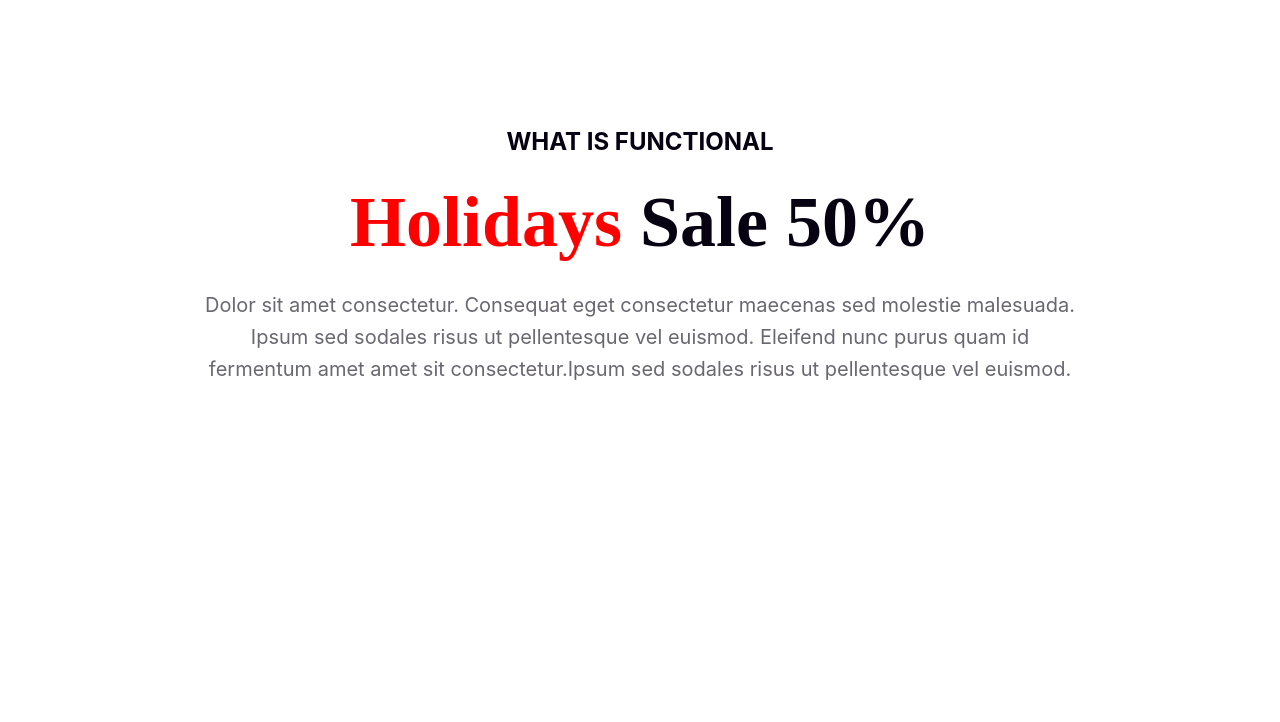
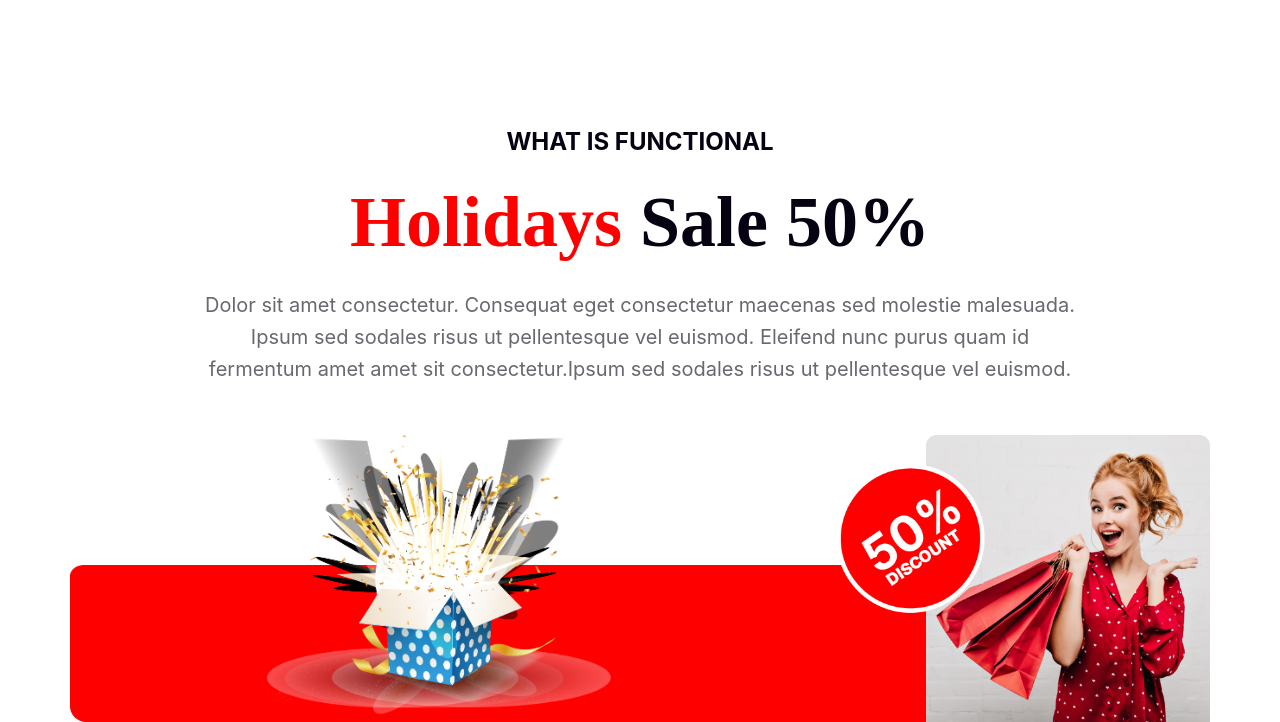
Before and after one commit to Dip-Baidya/Assignment-1, a plain HTML site: page index.html in a window 1280 px wide. Shown: the part 3080-3802 px from the top of the page. Before the commit the page ends 3515 px from the top, so only its background shows below. Drawn offline with nearby package versions, Linux system fonts and the light colour scheme; files whose address does not match are found by name.

Commit message:
holidays sectoin

```diff
--- a/index.html
+++ b/index.html
@@ -102,11 +102,16 @@
                     fermentum amet amet sit consectetur.Ipsum sed sodales risus ut pellentesque vel euismod.</p>
             </div>
 
-            <!-- <div class="holiday-image-section">
-                <div>
+            <div class="holiday-image-section">
+                <div class="holiday-image-section-inner-area">
+                    <!-- <img src="images/resources/Rectangle 1.png"> -->
+                    <div class="packet-50-discount">
+                        <img class="image-1" src="images/resources/Group 75.png" alt="">
 
+                        <img class="image-2" src="images/resources/Group 44.png">
+                    </div>
                 </div>
-            </div> -->
+            </div>
 
             <!-- <div class="content6">
                 <img class="img-1" src="images/resources/Group 75.png" alt="">
--- a/styles/new_year.css
+++ b/styles/new_year.css
@@ -368,3 +368,48 @@ main {
     margin-left: -80px;
     padding-right: 40px;
 } */
+
+.holiday-image-section {
+    background-image: url('../images/resources/Rectangle\ 2.png');
+    background-repeat: no-repeat;
+    background-size: 1140px 157px;
+    background-position: bottom;
+    width: auto;
+    border-radius: 16px 0px 16px 16px;
+}
+
+.holiday-image-section-inner-area {
+    background-image: url('../images/resources/Rectangle\ 1.png');
+    background-repeat: no-repeat;
+    background-position: right center;
+    background-size: 284px auto;
+    /* margin-bottom: 30px; */
+    /* width: 429px; */
+    /* height: 433px; */
+
+    /* left top
+left center
+left bottom
+right top
+right center
+right bottom
+center top
+center center
+center bottom */
+
+}
+
+.packet-50-discount {
+    display: flex;
+    justify-content: space-evenly;
+}
+
+.image-2 {
+    width: 206.841px;
+    height: 206.841px;
+}
+
+.image-1 {
+    /* width: 156.602px; */
+    height: 286.54px;
+}
```
Also changed, not shown: 2 other files.
